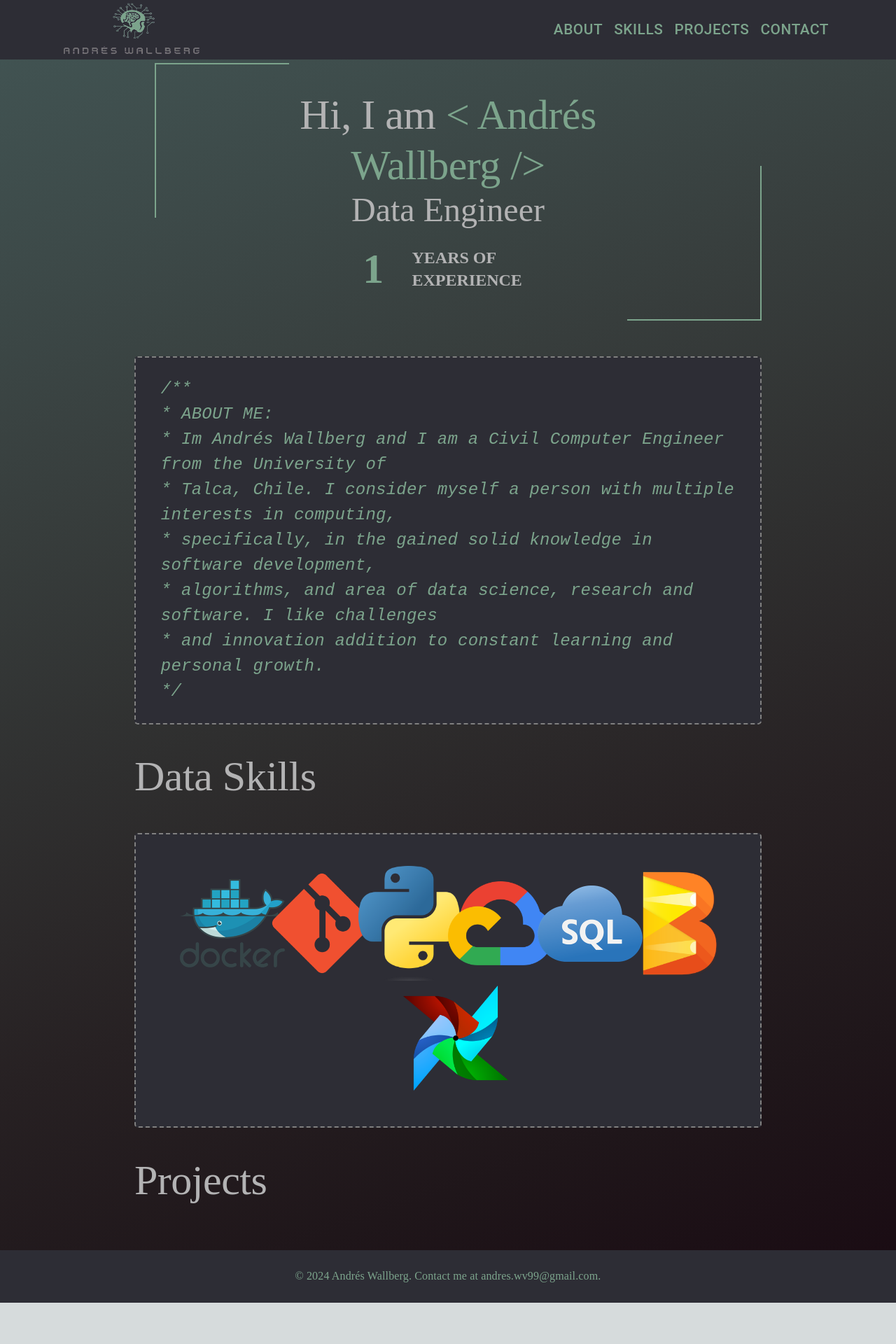
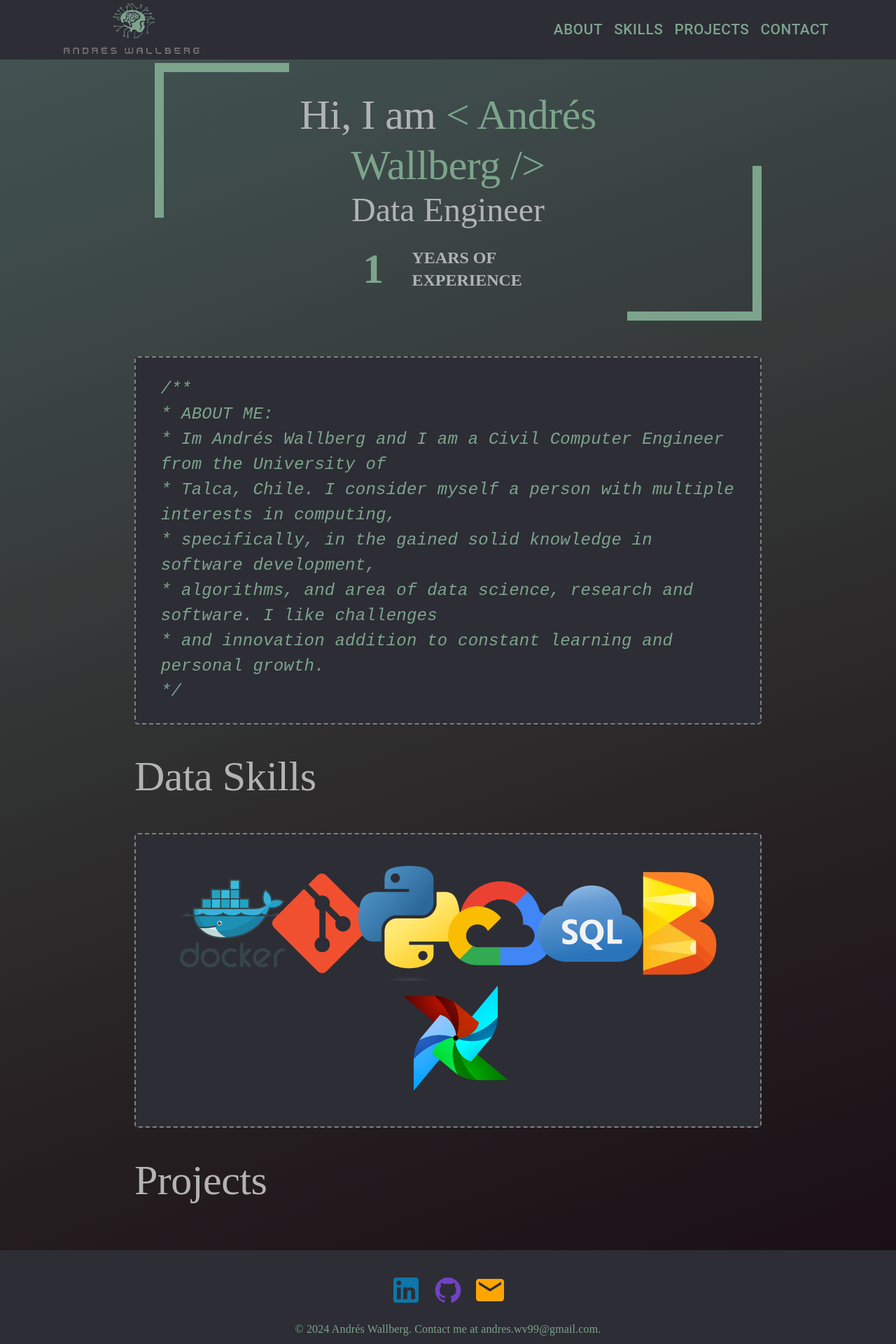
Before and after one commit to AndresWV/Portafolio, a Next.js app in the folder front/: page / in a window 1280 px wide. Shown: the top 1920 px of the page at 70% size. Before the commit the page ends 1861 px from the top, so only its background shows below. Built offline with nearby package versions, Linux system fonts and the light colour scheme.

Commit message:
footer contact

```diff
--- a/front/app/components/AboutMe.tsx
+++ b/front/app/components/AboutMe.tsx
@@ -3,7 +3,7 @@ import AboutMeDescription from "./AboutMeDescription";
 export default function AboutMe() {
     return (
         <>
-            <Box sx={{ position: 'relative', paddingX: '25%', marginTop: '7%', paddingY: '3%' }}>
+            <Box sx={{ position: 'relative', paddingX: '25%', marginTop: '7% !important', paddingY: '3%' }}>
                 <Box
                     sx={{
                         position: 'absolute',
@@ -19,14 +19,14 @@ export default function AboutMe() {
                         '&::before': {
                             top: 0,
                             left: '15%',
-                            width: '2px',
+                            width: '13px',
                             height: '100%',
                         },
                         '&::after': {
                             top: 0,
                             left: '15%',
                             width: '100%',
-                            height: '2px',
+                            height: '13px',
                         },
                     }}
                 />
@@ -45,14 +45,14 @@ export default function AboutMe() {
                         '&::before': {
                             bottom: 0,
                             right: 0,
-                            width: '2px',
+                            width: '13px',
                             height: '100%',
                         },
                         '&::after': {
                             bottom: 0,
                             right: 0,
                             width: '100%',
-                            height: '2px',
+                            height: '13px',
                         },
                     }}
                 />
--- a/front/app/components/Footer.tsx
+++ b/front/app/components/Footer.tsx
@@ -1,19 +1,46 @@
-"use client";
 import * as React from 'react';
 import Typography from '@mui/material/Typography';
 import Grid from '@mui/material/Grid';
-
+import IconButton from '@mui/material/IconButton';
+import { LinkedIn, GitHub, Mail } from '@mui/icons-material'; // Cambié Email por Mail
 
 export default function Footer() {
-
     return (
         <Grid id="contact" container sx={{
             background: '#2d2d35',
             boxShadow: 'none',
             opacity: '2',
-            marginTop: '5%'
+            marginTop: '5%',
+            padding: '2%'
         }}>
-            <Grid item xs={12} sx={{ textAlign: 'center', padding: '2%' }}>
+            <Grid item xs={12} sx={{ textAlign: 'center', paddingBottom: '1%' }}>
+                <IconButton
+                    aria-label="LinkedIn"
+                    href="https://www.linkedin.com/in/andr%C3%A9s-wallberg-vergara-57667b207/"
+                    target="_blank"
+                    rel="noopener noreferrer"
+                    sx={{ color: '#0e76a8', fontSize: '3rem' }}
+                >
+                    <LinkedIn fontSize="inherit" />
+                </IconButton>
+                <IconButton
+                    aria-label="GitHub"
+                    href="https://github.com/AndresWV"
+                    target="_blank"
+                    rel="noopener noreferrer"
+                    sx={{ color: '#6f42c1', fontSize: '2.5rem' }}
+                >
+                    <GitHub fontSize="inherit" />
+                </IconButton>
+                <IconButton
+                    aria-label="Email"
+                    href="mailto:andres.wv99@gmail.com"
+                    sx={{ fontSize: '3rem', color: 'orange'}}
+                >
+                    <Mail fontSize="inherit" />
+                </IconButton>
+            </Grid>
+            <Grid item xs={12} sx={{ textAlign: 'center' }}>
                 <Typography variant="body1" sx={{ color: '#7ca48c', fontFamily: 'IBM Plex Mono' }}>
                     © 2024 Andrés Wallberg. Contact me at andres.wv99@gmail.com.
                 </Typography>
--- a/front/app/components/NavBar.tsx
+++ b/front/app/components/NavBar.tsx
@@ -20,7 +20,7 @@ interface Props {
     window?: () => Window;
 }
 
-const drawerWidth = 240;
+const drawerWidth = 250;
 const navItems = ['About', 'Skills', 'Projects', 'Contact'];
 
 export default function DrawerAppBar(props: Props) {
--- a/front/app/layout.tsx
+++ b/front/app/layout.tsx
@@ -5,7 +5,7 @@ import "./globals.css";
 const inter = Inter({ subsets: ["latin"] });
 
 export const metadata: Metadata = {
-  title: "Create Next App",
+  title: "Andrés Wallberg",
   description: "Generated by create next app",
 };
 
```
